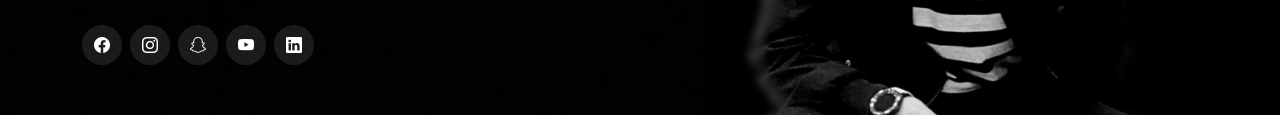
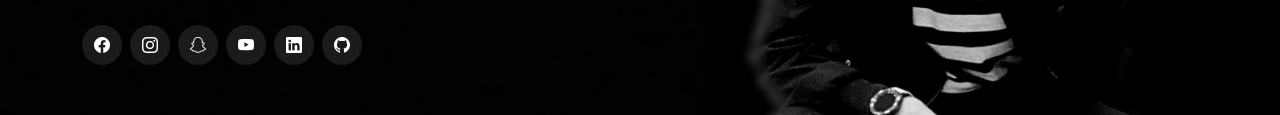
Before and after one commit to Sahilkadway/SAHIL_KADWAY_PORTFOLIO, a plain HTML site: page index.html in a window 1280 px wide. Shown: the part 453-568 px from the top of the page. Drawn offline with nearby package versions, Linux system fonts and the light colour scheme.

Commit message:
Update index.html

```diff
--- a/index.html
+++ b/index.html
@@ -56,6 +56,7 @@
         <a href="https://www.snapchat.com/add/sahil_kadway" class="Snapchat"><i class="bi bi-snapchat"></i></a>
 	<a href="https://www.youtube.com/channel/UCJ2EZeowYUQhF74srA1RReA" class="Youtube"><i class="bi bi-youtube"></i></a>
         <a href="https://www.linkedin.com/in/sahil-kadway-86326126b/" class="linkedin"><i class="bi bi-linkedin"></i></a>
+	<a href="https://github.com/Sahilkadway" class="Github"><i class="bi bi-github""></i></a>
       </div>
 
     </div>
```
